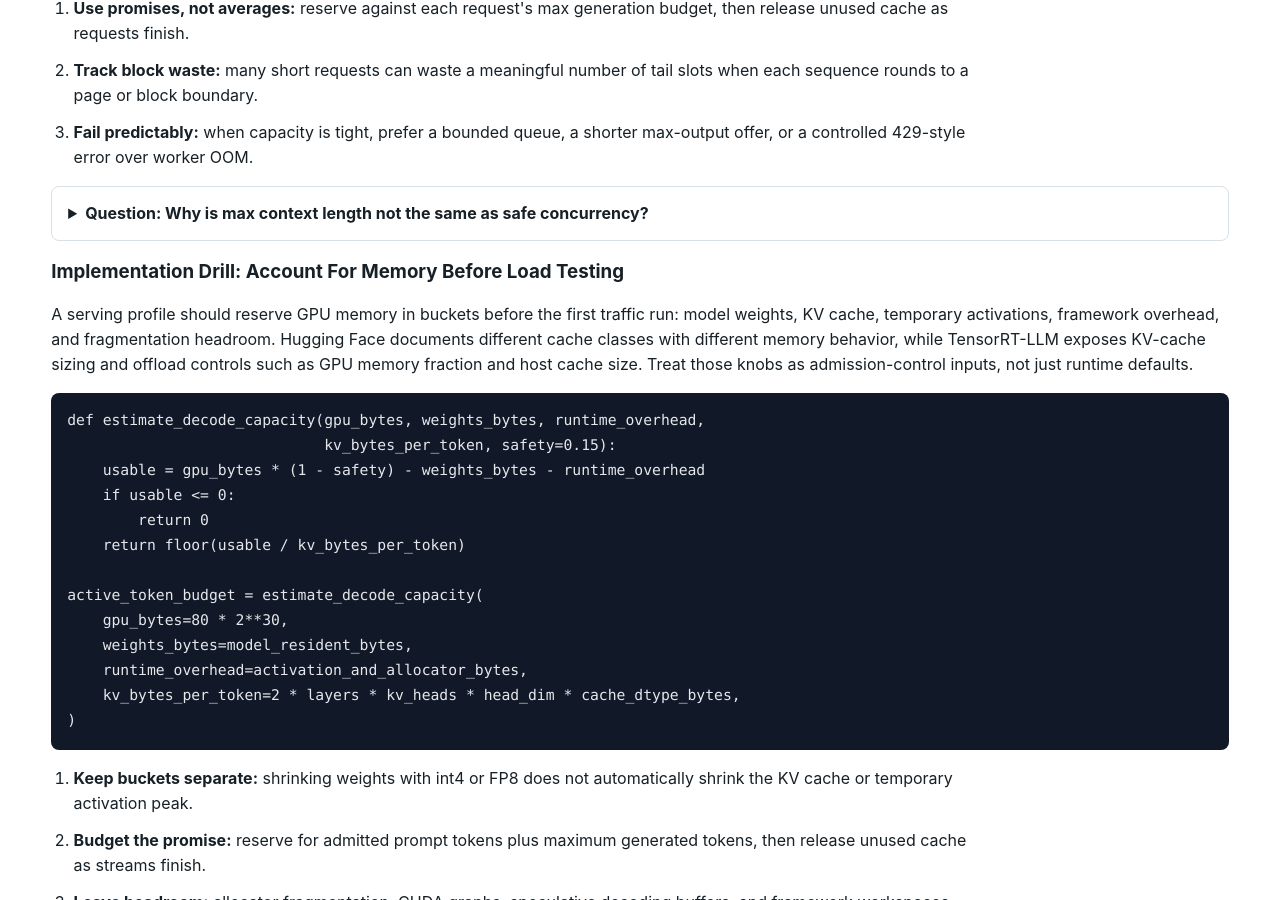
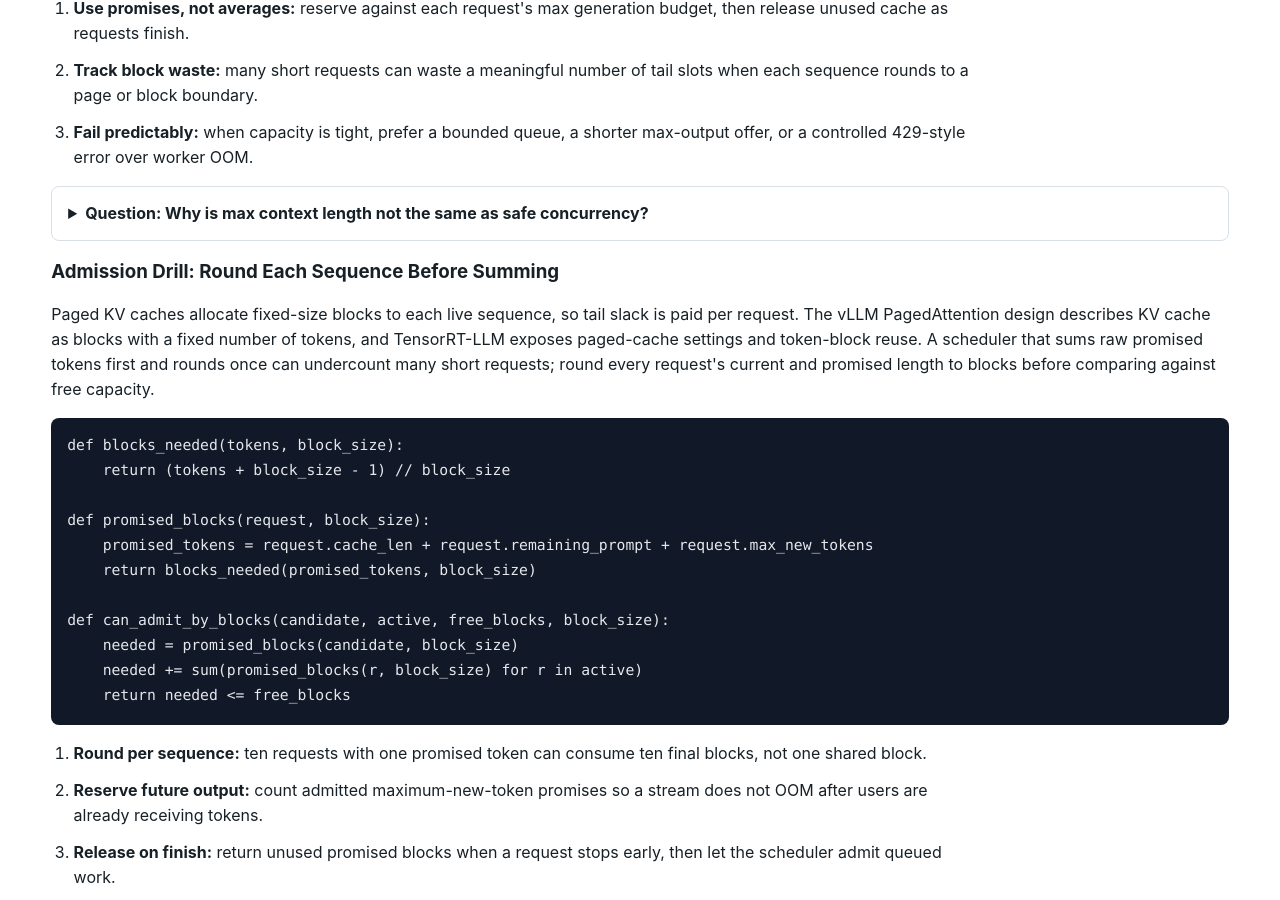
Before and after one commit to kennethli319/kennethli319.github.io, a Jekyll site: the page llm-ml-course/lessons/production-serving.html, which Jekyll copies as it is, in a window 1280 px wide and 900 px high, scrolled down 5410 px. Built offline with Jekyll 4.4.1, drawn with Linux system fonts in a browser that asks for light colours; some of the changed text lies outside the part shown.

Commit message:
Sync LLM course paged KV admission drill

```diff
--- a/llm-ml-course/lessons/production-serving.html
+++ b/llm-ml-course/lessons/production-serving.html
@@ -238,6 +238,37 @@
       <details class="qa">
         <summary>Question: Why is max context length not the same as safe concurrency?</summary>
         <p>Max context length describes one sequence limit. Safe concurrency depends on the sum of active prompt tokens, generated tokens, promised future tokens, cache block rounding, dtype, layers, KV heads, and GPU memory left for non-cache work.</p>
+      </details>
+      <h3>Admission Drill: Round Each Sequence Before Summing</h3>
+      <p>
+        Paged KV caches allocate fixed-size blocks to each live sequence, so
+        tail slack is paid per request. The vLLM PagedAttention design
+        describes KV cache as blocks with a fixed number of tokens, and
+        TensorRT-LLM exposes paged-cache settings and token-block reuse. A
+        scheduler that sums raw promised tokens first and rounds once can
+        undercount many short requests; round every request's current and
+        promised length to blocks before comparing against free capacity.
+      </p>
+      <pre><code>def blocks_needed(tokens, block_size):
+    return (tokens + block_size - 1) // block_size
+
+def promised_blocks(request, block_size):
+    promised_tokens = request.cache_len + request.remaining_prompt + request.max_new_tokens
+    return blocks_needed(promised_tokens, block_size)
+
+def can_admit_by_blocks(candidate, active, free_blocks, block_size):
+    needed = promised_blocks(candidate, block_size)
+    needed += sum(promised_blocks(r, block_size) for r in active)
+    return needed <= free_blocks</code></pre>
+      <ol class="steps">
+        <li><strong>Round per sequence:</strong> ten requests with one promised token can consume ten final blocks, not one shared block.</li>
+        <li><strong>Reserve future output:</strong> count admitted maximum-new-token promises so a stream does not OOM after users are already receiving tokens.</li>
+        <li><strong>Release on finish:</strong> return unused promised blocks when a request stops early, then let the scheduler admit queued work.</li>
+        <li><strong>Report slack:</strong> log raw tokens, allocated blocks, and unused tail slots so short-request traffic does not hide wasted capacity.</li>
+      </ol>
+      <details class="qa">
+        <summary>Question: Why is per-request rounding stricter than rounding the total token count?</summary>
+        <p>Cache blocks cannot be shared between unrelated sequence tails. Rounding only the total assumes all tail slack can be packed together, which is exactly what a block-table cache does not allow for independent live requests.</p>
       </details>
       <h3>Implementation Drill: Account For Memory Before Load Testing</h3>
       <p>
```
